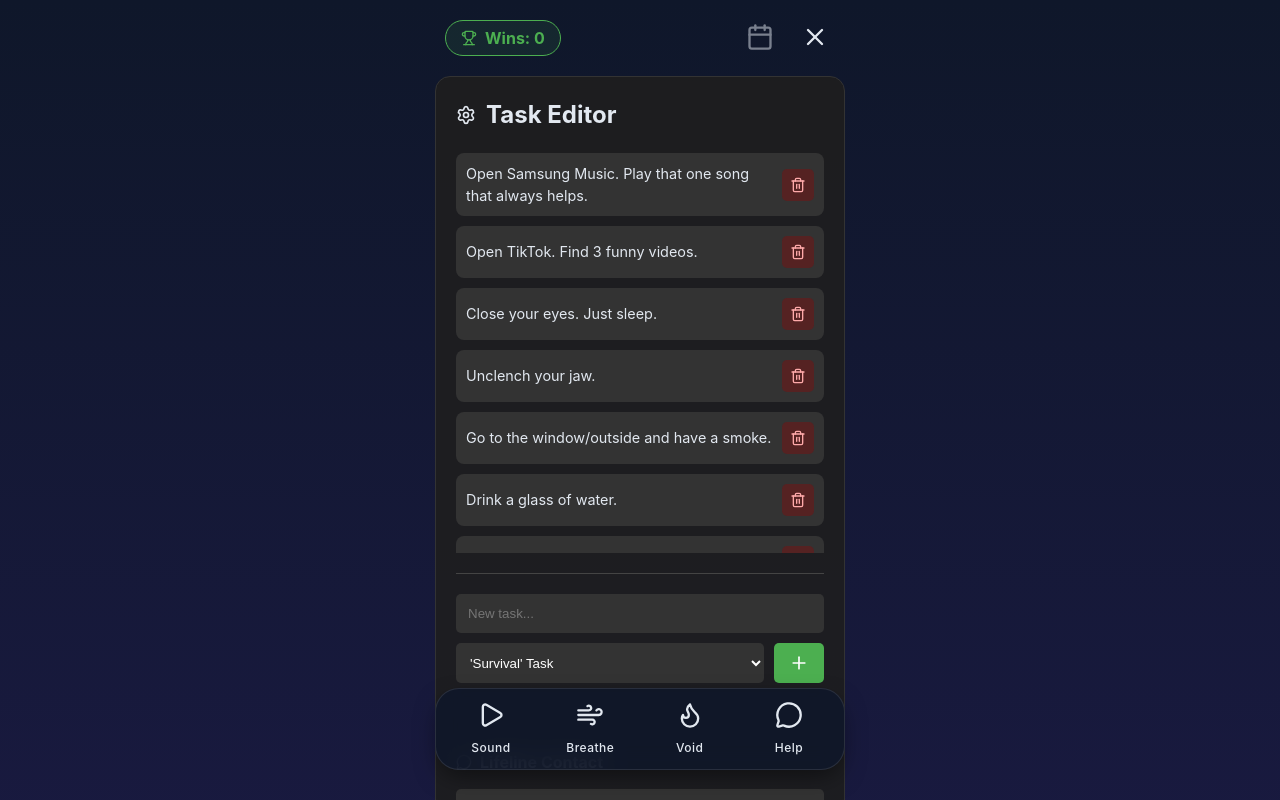
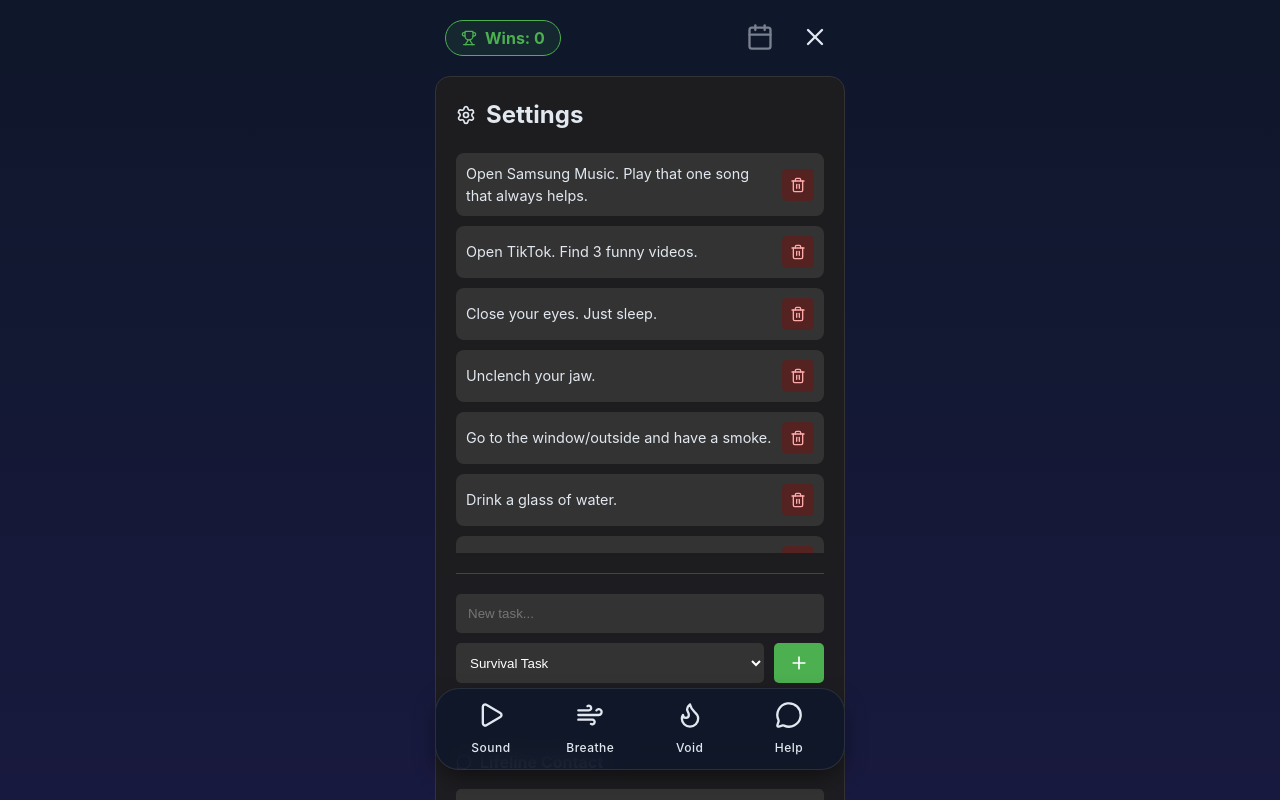
Before and after one commit to AleVassman/gentle-nudge, a React (Vite) app: page / in a window 1280 px wide. Both pictures are taken after a click on the button 815 px from the left and 80 px from the top of the page. Shown: the top 800 px of the page. Built offline with nearby package versions, Linux system fonts and the light colour scheme.

Commit message:
simple name changes

```diff
--- a/src/App.jsx
+++ b/src/App.jsx
@@ -325,7 +325,7 @@ function App() {
         >
           <div style={{ display: 'flex', alignItems: 'center', gap: '10px', marginBottom: '10px' }}>
             <Settings size={20} />
-            <h2 style={{ margin: 0 }}>Task Editor</h2>
+            <h2 style={{ margin: 0 }}>Settings</h2>
           </div>
 
           <div style={{ display: 'flex', flexDirection: 'column', gap: '10px', marginTop: '20px', maxHeight: '400px', overflowY: 'auto' }}>
@@ -350,7 +350,7 @@ function App() {
              }} style={{ marginTop: '20px', paddingTop: '20px', borderTop: '1px solid #444' }}>
                <input name="taskText" placeholder="New task..." style={{ width: '100%', padding: '12px', marginBottom: '10px', borderRadius: '5px', border: 'none', boxSizing: 'border-box', backgroundColor: '#333', color: 'white' }} />
                <div style={{ display: 'flex', gap: '10px' }}>
-                 <select name="tierSelect" style={{ padding: '10px', borderRadius: '5px', flex: 1, backgroundColor: '#333', color: 'white', border: 'none' }}><option value="1">'Survival' Task</option><option value="2">'Low Power' Task</option><option value="3">'Rebooting' Task</option><option value="4">'Online' Task</option></select>
+                 <select name="tierSelect" style={{ padding: '10px', borderRadius: '5px', flex: 1, backgroundColor: '#333', color: 'white', border: 'none' }}><option value="1">Survival Task</option><option value="2">Low Power Task</option><option value="3">Rebooting Task</option><option value="4">Online Task</option></select>
                  <button type="submit" style={{ padding: '10px 15px', borderRadius: '5px', background: '#4CAF50', color: 'white', border: 'none', display: 'flex', alignItems: 'center', justifyContent: 'center' }}>
                     <Plus size={20} />
                  </button>
```
